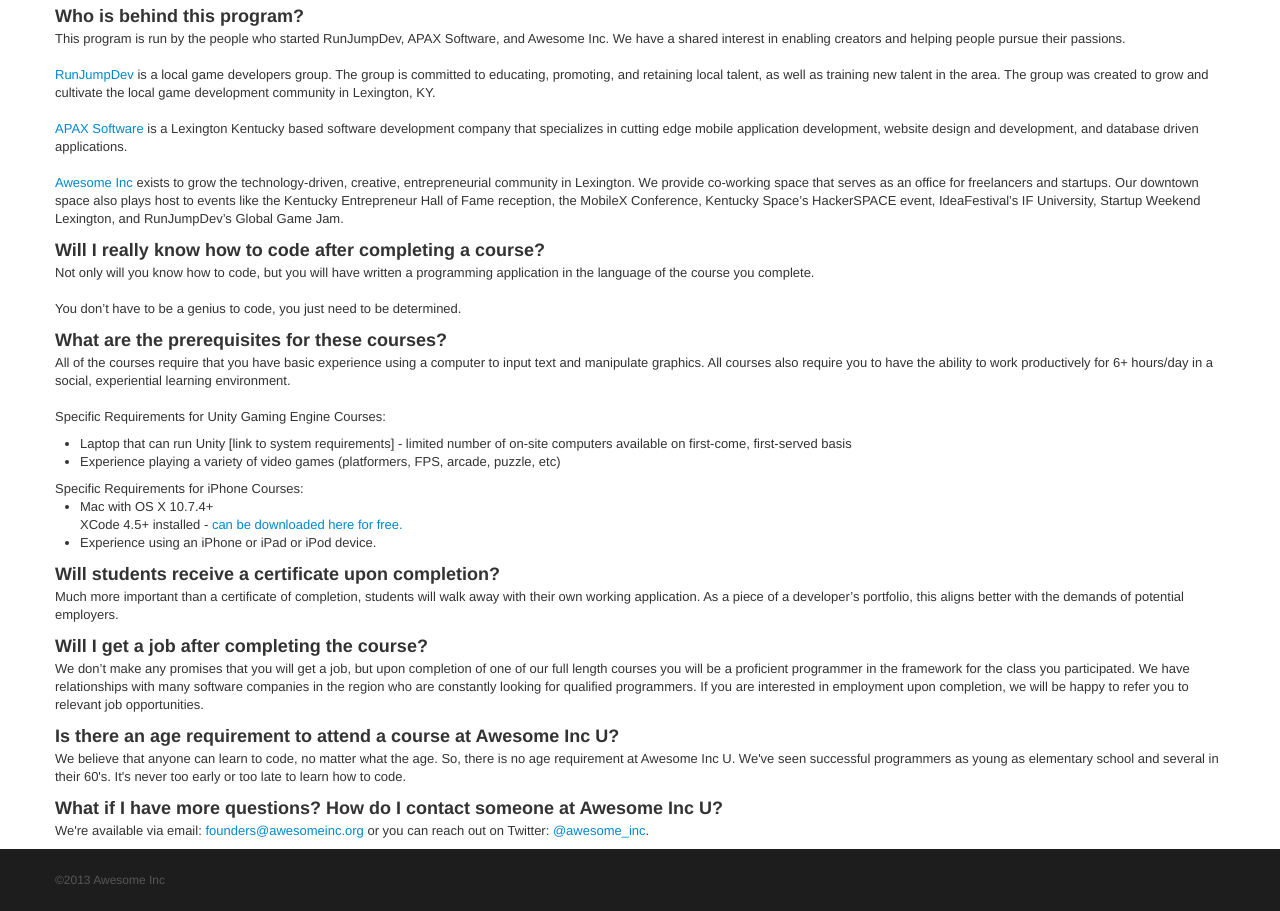
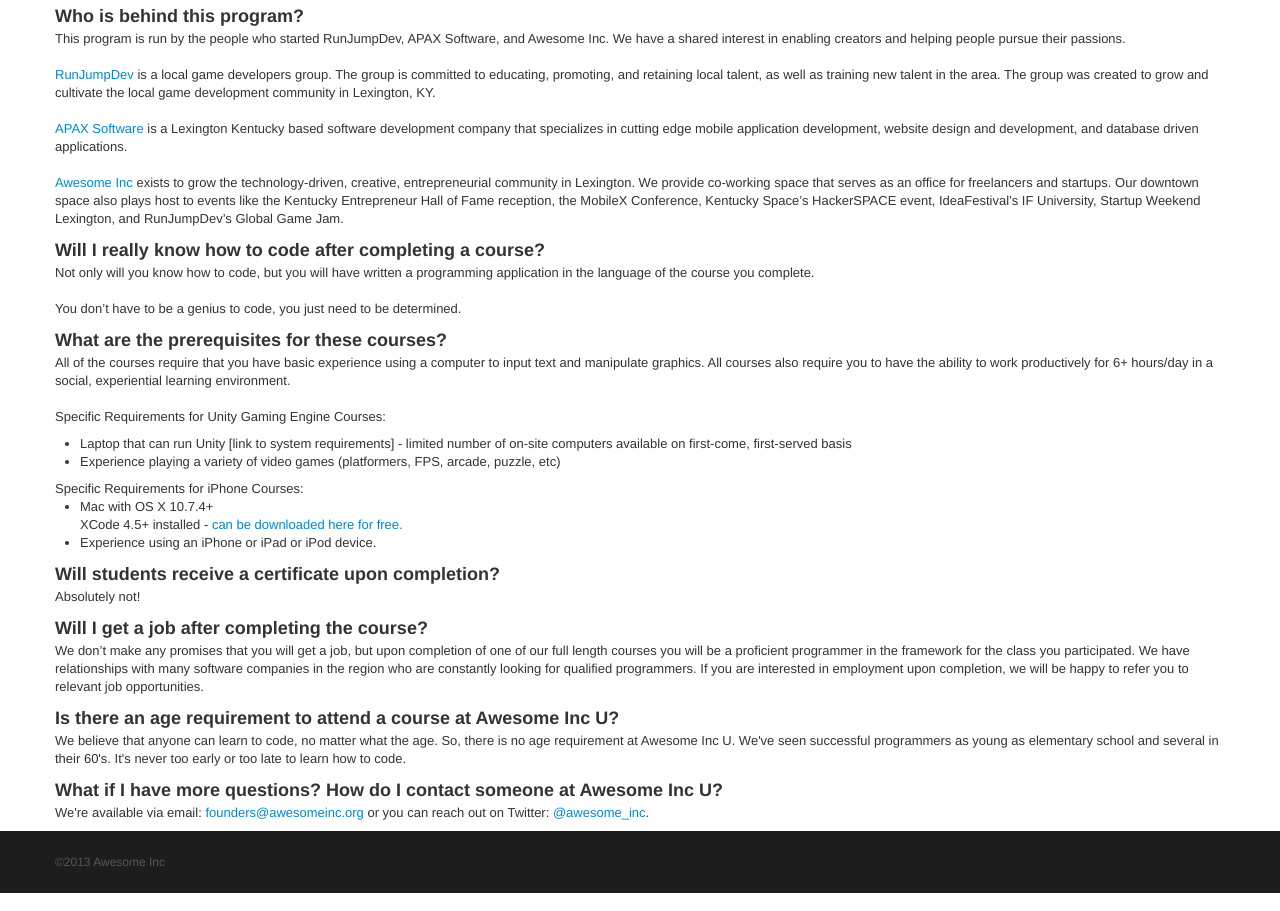
Before and after one commit to cephalopodMD/CherubFund, a plain HTML site: page faq.html in a window 1280 px wide. Shown: the part 713-1624 px from the top of the page. Drawn offline with Linux system fonts and the light colour scheme; some packages are replaced by stand-ins of ours.

Commit message:
changed faq

```diff
--- a/faq.html
+++ b/faq.html
@@ -148,7 +148,7 @@ XCode 4.5+ installed - <a href="https://itunes.apple.com/us/app/xcode/id49779983
 </p>
 
           <h3>Will students receive a certificate upon completion?</h3>
-          <p>Much more important than a certificate of completion, students will walk away with their own working application.  As a piece of a developer’s portfolio, this aligns better with the demands of potential employers.</p>
+          <p>Absolutely not!</p>
 
           <h3>Will I get a job after completing the course?</h3>
           <p>We don’t make any promises that you will get a job, but upon completion of one of our full length courses you will be a proficient programmer in the framework for the class you participated. We have relationships with many software companies in the region who are constantly looking for qualified programmers.  If you are interested in employment upon completion, we will be happy to refer you to relevant job opportunities.</p>
```
